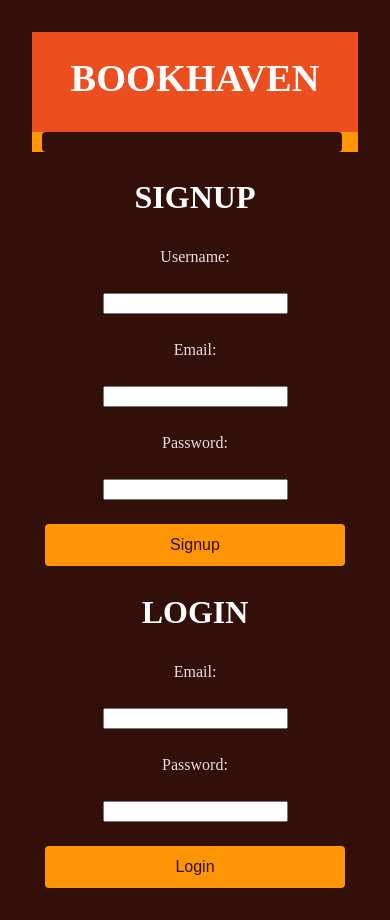
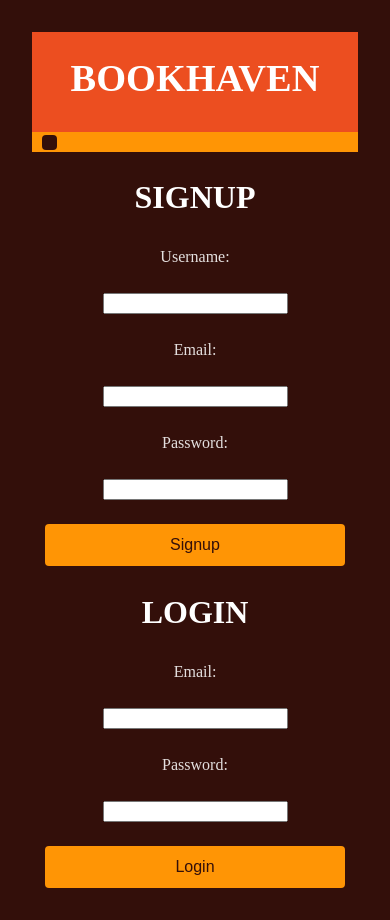
Before and after one commit to Bookhaven-WSL/bookhaven-part-b-frontend, a React (Vite) app: page / in a window 390 px wide. Built offline with nearby package versions, Linux system fonts and the light colour scheme; a web font is replaced by a local one.

Commit message:
feat: moved toggle elements into media q

```diff
--- a/src/styles/Navbar.css
+++ b/src/styles/Navbar.css
@@ -41,12 +41,18 @@ nav {
     color: white;
 }
 
+
+
+@media (max-width: 768px) {
     .menu-toggle {
         display: none;
         background: none;
-    border: none;
+        border: 2px;
+        border-radius: 4px;
+        width: 15px;
+        height: 15px;
         cursor: pointer;
-    padding: 10px;
+        padding: 0;
         z-index: 1001;
         position: relative;
         margin-right: auto;
@@ -66,7 +72,6 @@ nav {
         background-color: #fc5305;
     }
 
-@media (max-width: 768px) {
     .navbar-links {
         display: none;
         flex-direction: column;
```
Lines whose indentation alone changed are shown as unchanged.
